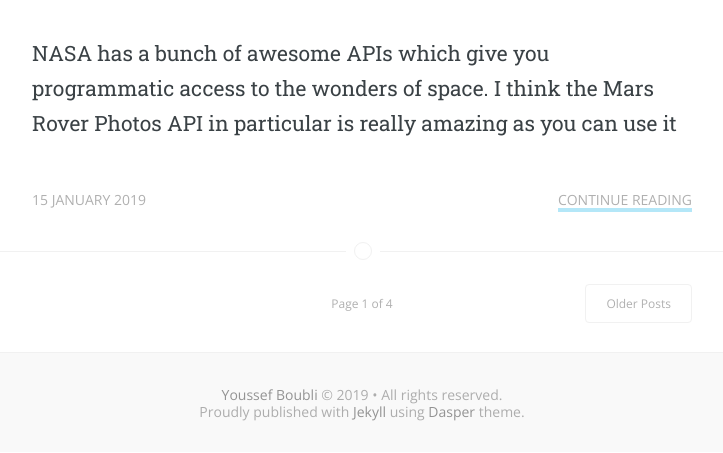
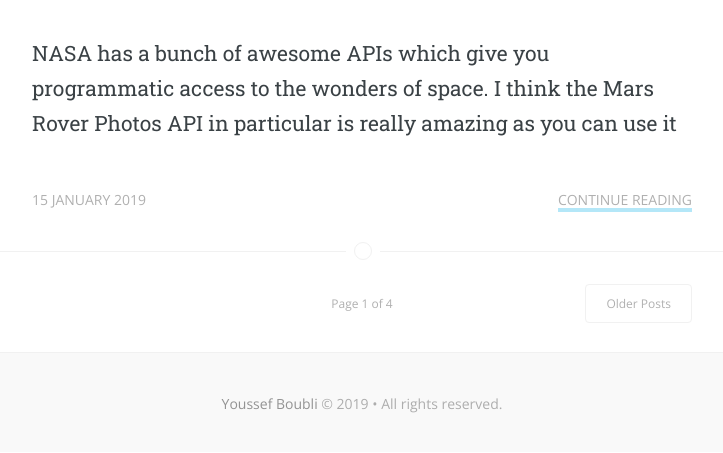
Before and after one commit to boubli/Youssef-Boubli, a Jekyll site: the page built from index.html, in a window 1280 px wide and 900 px high, scrolled down 8146 px, cut to the strip 447-900 px from the top of the window. Shown: the whole strip, without its empty margins (278-1001 px from the left). Built offline with Jekyll 4.4.1, drawn with Linux system fonts in a browser that asks for light colours; some web fonts are replaced; the list of posts is cut into pages by our own code.

Commit message:
Update default.html

```diff
--- a/_layouts/default.html
+++ b/_layouts/default.html
@@ -130,13 +130,6 @@ layout: htmlCompressor
 
           <!-- Copyright -->
           <a href="https://boubli.github.io/Youssef-Boubli/about" class="h6">{{ site.name }}</a> &copy; {{ site.time | date: "%Y" }} &bull; {% if site.lang == "tr" %}Tüm hakları saklıdır{% else %}All rights reserved{% endif %}.
-          <br>
-          {% if site.lang == "tr" %}
-            <a href="https://github.com/jekyll/jekyll" class="h6" target="_blank">Jekyll</a> ile <a href="https://github.com/ozgrozer/dasper" class="h6" target="_blank">Dasper</a> teması kullanılarak oluşturulmuştur.
-          {% else %}
-            Proudly published with <a href="https://github.com/jekyll/jekyll" class="h6" target="_blank">Jekyll</a> using <a href="https://github.com/ozgrozer/dasper" class="h6" target="_blank">Dasper</a> theme.
-          {% endif %}
-
         </div><!-- .dtc -->
 
       </div><!-- .dt -->
```
